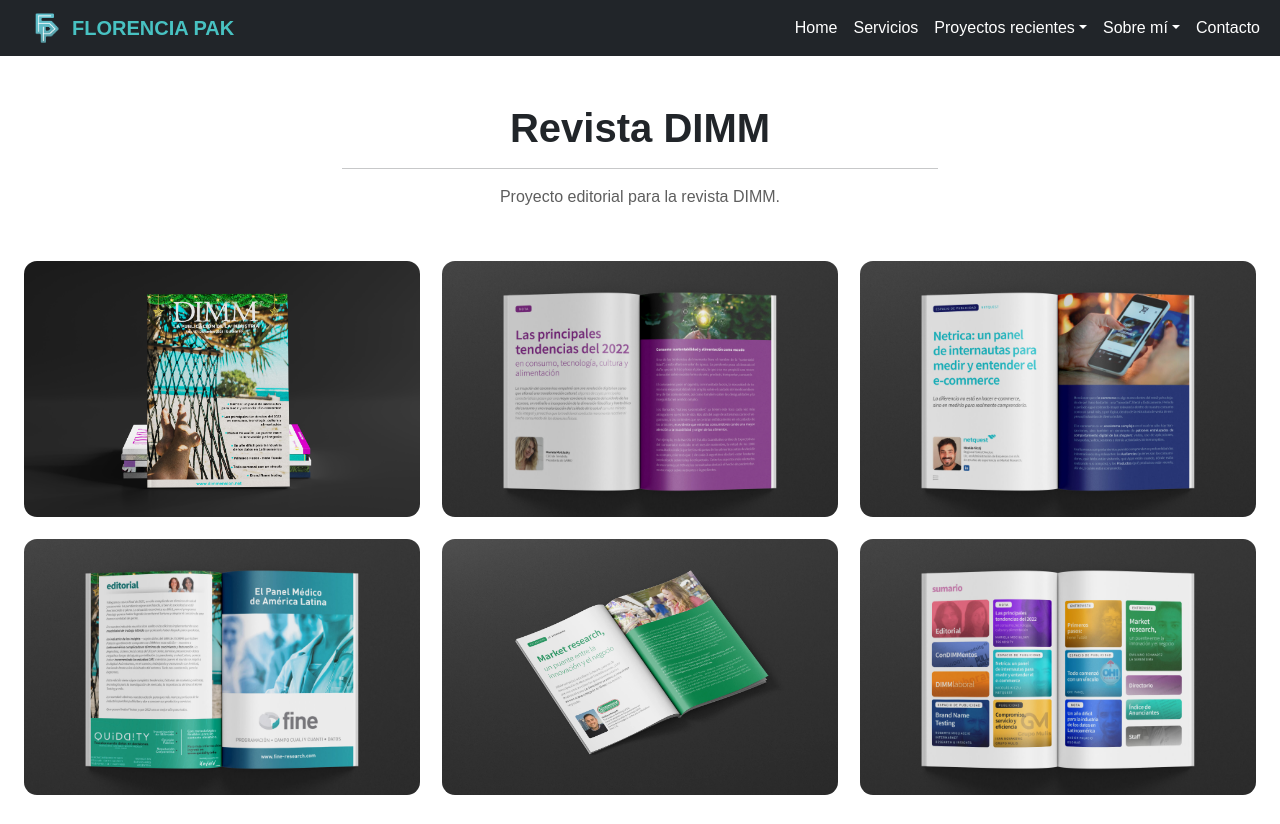
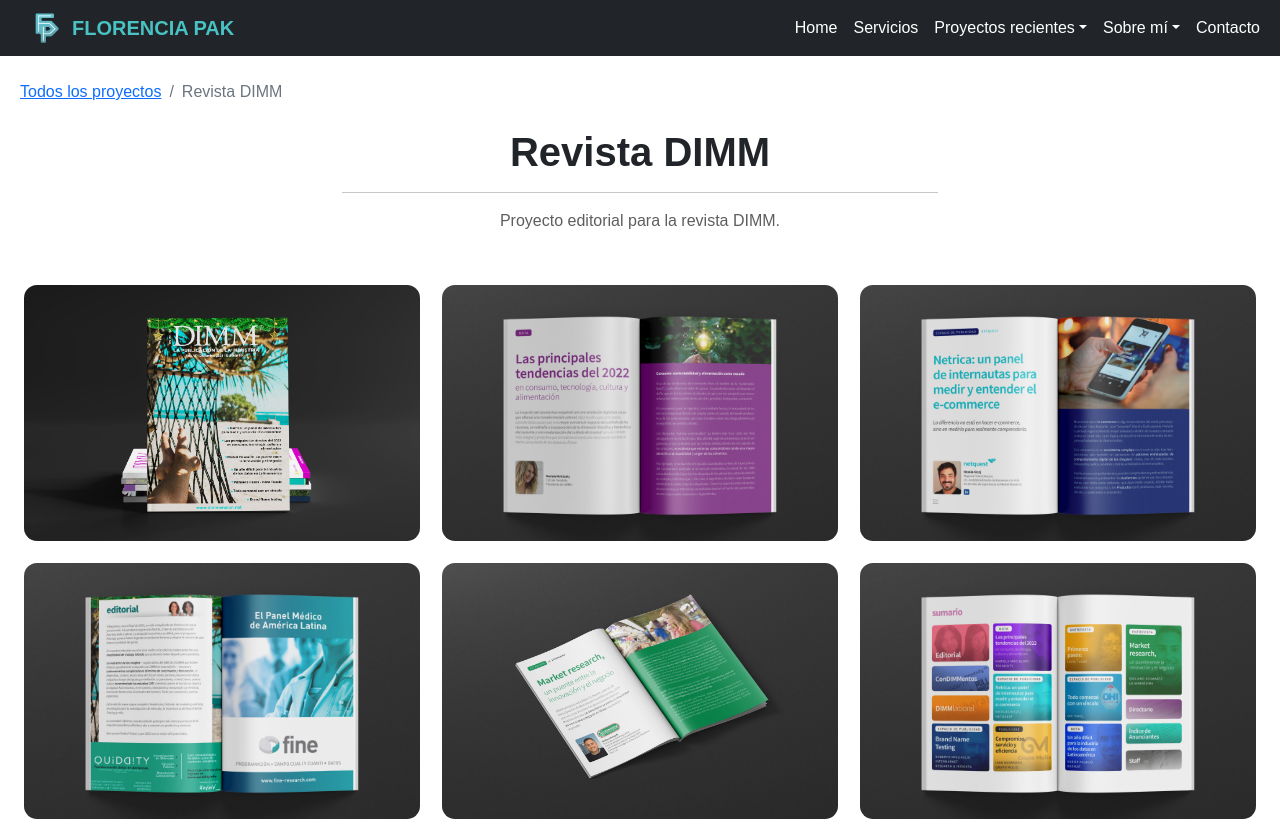
Before and after one commit to florpak/desafio-sass, a website: page revista-dimm.html in a window 1280 px wide. Shown: the top 824 px of the page. Drawn offline with nearby package versions, Linux system fonts and the light colour scheme; some packages are replaced by stand-ins of ours; grey boxes are pictures that could not be loaded; a script that the page names is missing.

Commit message:
Se agregó breadcrum a proyectos

```diff
--- a/revista-dimm.html
+++ b/revista-dimm.html
@@ -80,6 +80,15 @@
 
         <!-- Proyecto Islas de Naturaleza -->
         <section id="works">
+            <div>
+                <nav aria-label="breadcrumb">
+                    <ol class="breadcrumb">
+                        <li class="breadcrumb-item"><a href="proyectos.html">Todos los proyectos</a></li>
+                        <li class="breadcrumb-item active" aria-current="page">Revista DIMM</li>
+                    </ol>
+                </nav>
+            </div>
+
             <div class="container col-lg-8 col-xl-6 text-center">
                 <h3 class="title-project page-section-heading text-center">Revista DIMM</h3>
                 <hr class="divider"/>
```
Also changed, not shown: curriculum.html (+0 -2 lines), islas-naturaleza.html (+9 -1 lines).
